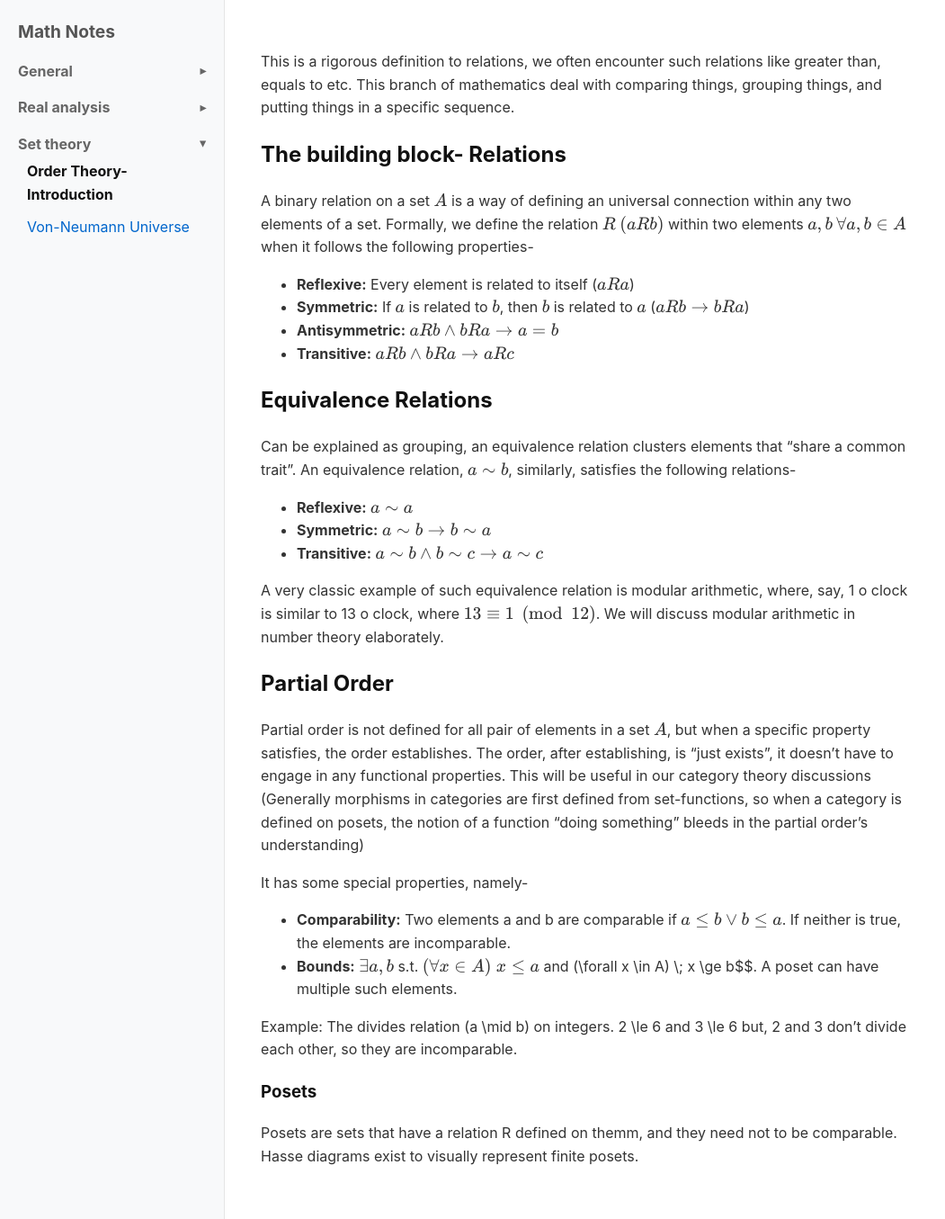
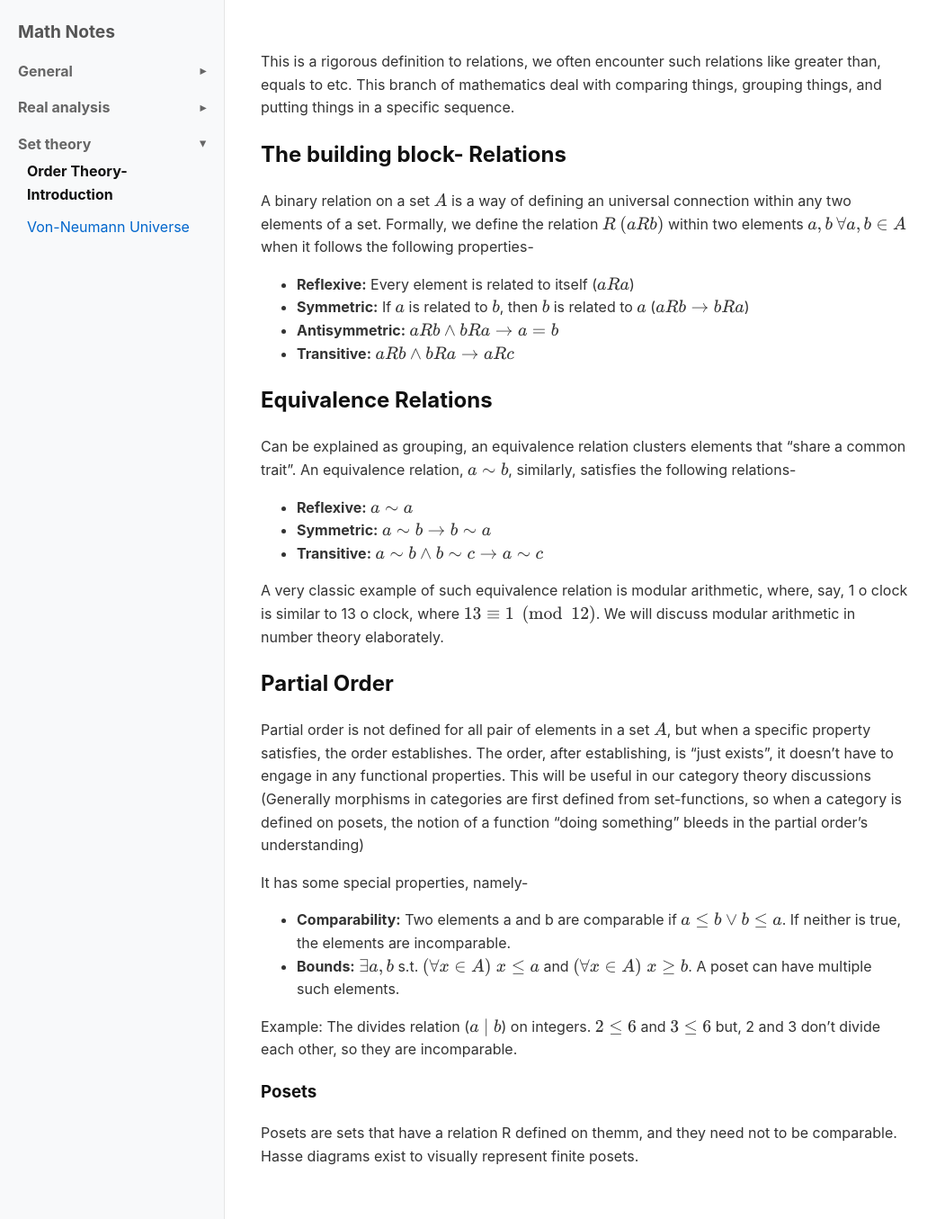
Before and after one commit to Nasif-Abdullah/Math, a Jekyll site: the page built from Set Theory/Relations.md, in a window 1280 px wide and 1355 px high. Shown: the whole window at 90% size, without its empty margins (0-1051 px from the left). Built offline with Jekyll 4.4.1, drawn with Linux system fonts in a browser that asks for light colours.

```diff
--- a/Set Theory/Relations.md
+++ b/Set Theory/Relations.md
@@ -29,9 +29,9 @@ Partial order is not defined for all pair of elements in a set $$A$$, but when a
 It has some special properties, namely-
 
 - <b>Comparability:</b> Two elements a and b are comparable if $$a \le b \lor b \le a$$. If neither is true, the elements are incomparable.
-- <b>Bounds:</b> $$\exists a,b$$ s.t. $$(\forall x \in A) \; x \le a$$ and $$ $$(\forall x \in A) \; x \ge b$$. A poset can have multiple such elements.
+- <b>Bounds:</b> $$\exists a,b$$ s.t. $$(\forall x \in A) \; x \le a$$ and $$(\forall x \in A) \; x \ge b$$. A poset can have multiple such elements.
 
-Example: The divides relation (a \mid b) on integers. 2 \le 6 and 3 \le 6 but, 2 and 3 don't divide each other, so they are incomparable.
+Example: The divides relation ($$a \mid b$$) on integers. $$2 \le 6$$ and $$3 \le 6$$ but, 2 and 3 don't divide each other, so they are incomparable.
 
 ### Posets
 Posets are sets that have a relation R defined on themm, and they need not to be comparable. Hasse diagrams exist to visually represent finite posets.
```
